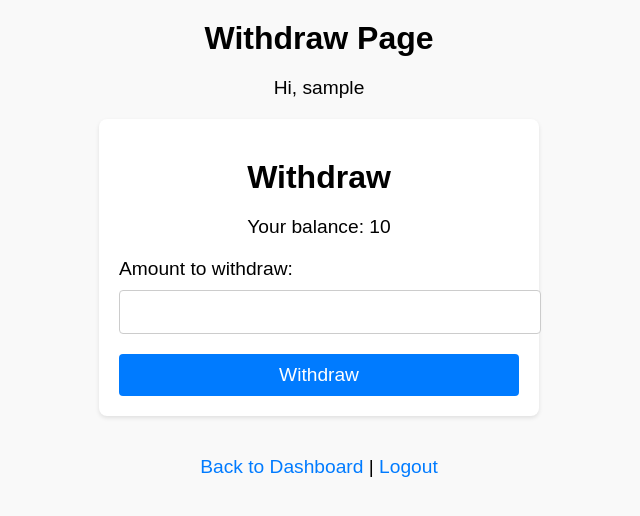
After one commit to oboyle3/prem, a Django app: page /withdraw/ in a window 1280 px wide. The commit adds this page. Shown: the top 516 px of the page, without its empty margins (321-961 px from the left). Run offline with Django 5.2, Linux system fonts and the light colour scheme; a user stored in the database is signed in; tables that the repository leaves empty hold one stand-in row (values such as "Sample post").

Commit message:
added currency

```diff
--- /dev/null
+++ b/Fantasy_App/templates/withdraw.html
@@ -0,0 +1,102 @@
+<!DOCTYPE html>
+<html lang="en">
+<head>
+    <meta charset="UTF-8">
+    <meta name="viewport" content="width=device-width, initial-scale=1.0">
+    <title>Withdraw from Economy Screen</title>
+    <style>
+        body {
+            font-family: Arial, sans-serif;
+            margin: 0;
+            padding: 0;
+            background-color: #f9f9f9;
+        }
+
+        h1, h2 {
+            font-size: 2em;
+            text-align: center;
+            margin: 20px;
+        }
+
+        p {
+            font-size: 1.2em;
+            text-align: center;
+            margin: 20px 0;
+        }
+
+        footer {
+            font-size: 1em;
+            text-align: center;
+            margin-top: 40px;
+        }
+
+        a {
+            text-decoration: none;
+            color: #007bff;
+        }
+
+        a:hover {
+            text-decoration: underline;
+        }
+
+        .form-container {
+            max-width: 400px;
+            margin: 0 auto;
+            padding: 20px;
+            background-color: #ffffff;
+            border-radius: 8px;
+            box-shadow: 0 2px 4px rgba(0, 0, 0, 0.1);
+        }
+
+        .form-container label {
+            font-size: 1.2em;
+            display: block;
+            margin-bottom: 10px;
+        }
+
+        .form-container input {
+            width: 100%;
+            padding: 10px;
+            font-size: 1.2em;
+            margin-bottom: 20px;
+            border: 1px solid #ccc;
+            border-radius: 4px;
+        }
+
+        .form-container button {
+            width: 100%;
+            padding: 10px;
+            font-size: 1.2em;
+            background-color: #007bff;
+            color: white;
+            border: none;
+            border-radius: 4px;
+            cursor: pointer;
+        }
+
+        .form-container button:hover {
+            background-color: #0056b3;
+        }
+    </style>
+</head>
+<body>
+    <h1>Withdraw Page</h1>
+    <p>Hi, {{ user.username }}</p>
+
+    <div class="form-container">
+        <h2>Withdraw</h2>
+        <p>Your balance: {{ wallet.balance }}</p>
+
+        <form method="post">
+            {% csrf_token %}
+            <label for="amount">Amount to withdraw:</label>
+            <input type="number" id="amount" name="amount" min="1" max="{{ wallet.balance }}" required>
+            <button type="submit">Withdraw</button>
+        </form>
+    </div>
+
+    <footer>
+        <p><a href="{% url 'dashboard' %}">Back to Dashboard</a> | <a href="{% url 'logout' %}">Logout</a></p>
+    </footer>
+</body>
+</html>
--- a/Fantasy_App/views.py
+++ b/Fantasy_App/views.py
@@ -1,3 +1,4 @@
+from pyexpat.errors import messages
 from django.shortcuts import render
 from django.contrib.auth.decorators import login_required
 from .scraper import get_premier_league_table
@@ -7,6 +8,8 @@ from .models import Game, Prediction , Team
 from django.shortcuts import render, get_object_or_404, redirect
 def landing(request):
     return render(request, 'landing.html')
+
+
 
 # @login_required
 # def dashboard(request):
@@ -65,3 +68,32 @@ def change_fav_team(request):
         "profile": profile,
         "teams": teams,
     })
+
+
+
+@login_required
+def withdraw(request):
+    print("withdraw function called")
+
+    user = request.user
+    print("user requesting:", user)
+
+    wallet = user.wallet
+    print(user, "has this much in their wallet:", wallet.balance)
+
+    currency = Currency.objects.first()
+    print(currency, "This is the amount in the economy:", currency.total_supply)
+
+    if request.method == "POST":
+        print("1) user hit post")
+        amount = int(request.POST.get("amount"))
+        print("2) for amount ", amount)
+        # Process withdrawal
+        wallet.balance += amount
+        wallet.save()
+        currency.total_supply -= amount
+        currency.save()
+        return redirect("dashboard")
+
+
+    return render(request, "withdraw.html", {"wallet": wallet})
--- a/prempickem/urls.py
+++ b/prempickem/urls.py
@@ -24,4 +24,5 @@ urlpatterns = [
     path('accounts/', include('django.contrib.auth.urls')),
     path('dashboard/',views.dashboard,name='dashboard'),
     path('change_fav_team/',views.change_fav_team,name='change_fav_team'),
+    path('withdraw/',views.withdraw,name='withdraw'),
 ]
```
Also changed, not shown: Fantasy_App/templates/dashboard.html (+55 -2 lines).
